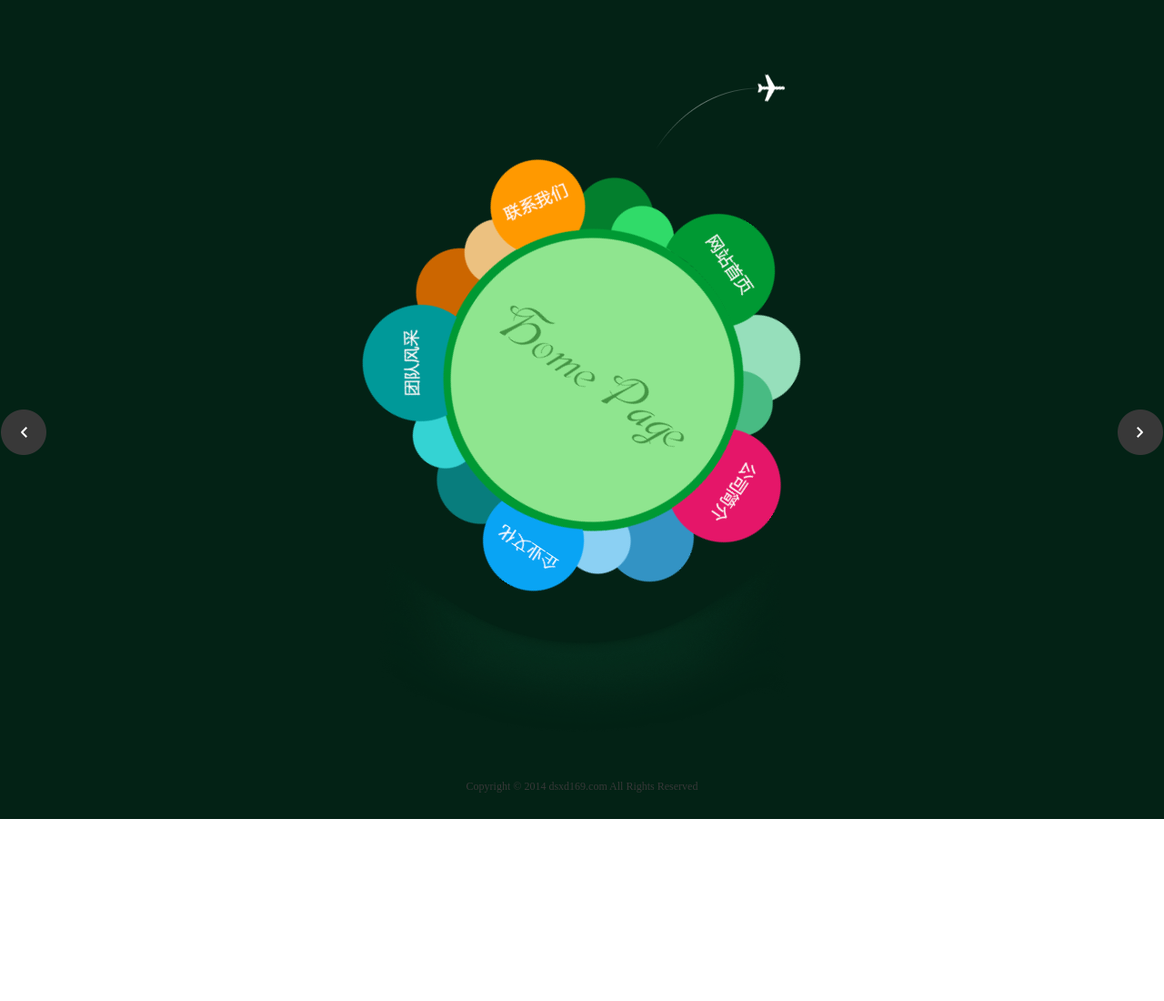
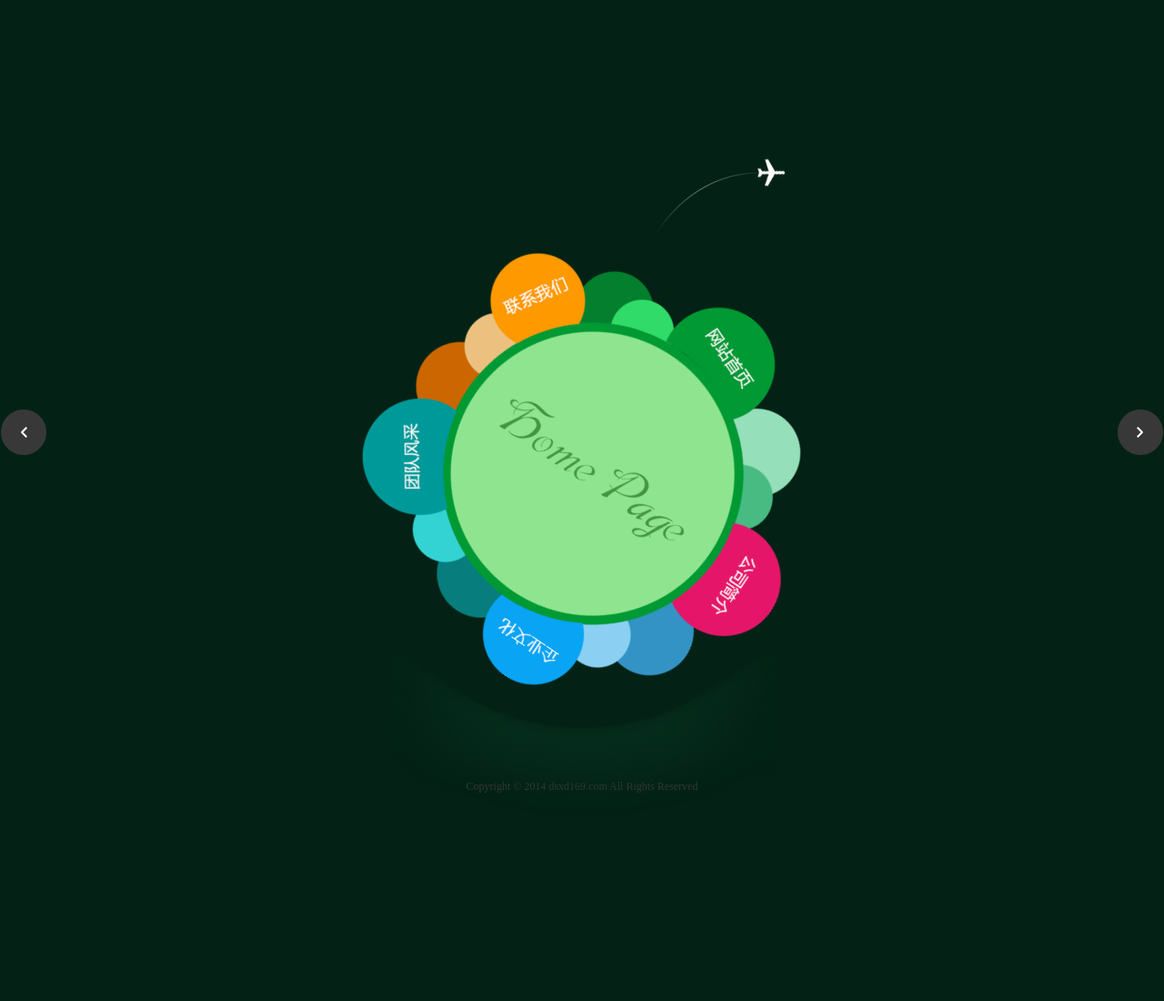
Before and after one commit to jacksongblack/deshanxd_official_webstite, a Jekyll site: the page built from home.html, in a window 1280 px wide. Shown: the whole page at 91% size. Built offline with Jekyll 4.4.1, drawn with Linux system fonts in a browser that asks for light colours.

Commit message:
修改首页布局若关问题

```diff
--- a/css/page.scss
+++ b/css/page.scss
@@ -21,7 +21,8 @@ $black-color:      #141414;
 
 .page-background-home {
     @extend .page-background;
-    min-height:800px;
+    min-height:1711px;
+    max-height:1712px;
 }
 
 .page-background-team {
@@ -76,7 +77,7 @@ $black-color:      #141414;
           }
           .air-shadows{
               position:relative;
-              top: 80px;
+              top: 173px;
               left: 0;
               right: 0;
           }
@@ -87,7 +88,7 @@ $black-color:      #141414;
 
           .page-navigation {
               position: relative;
-              bottom: 319px;
+              bottom: 216px;
               opacity: 1;
               z-index: 1;
               height: 413px;
```
